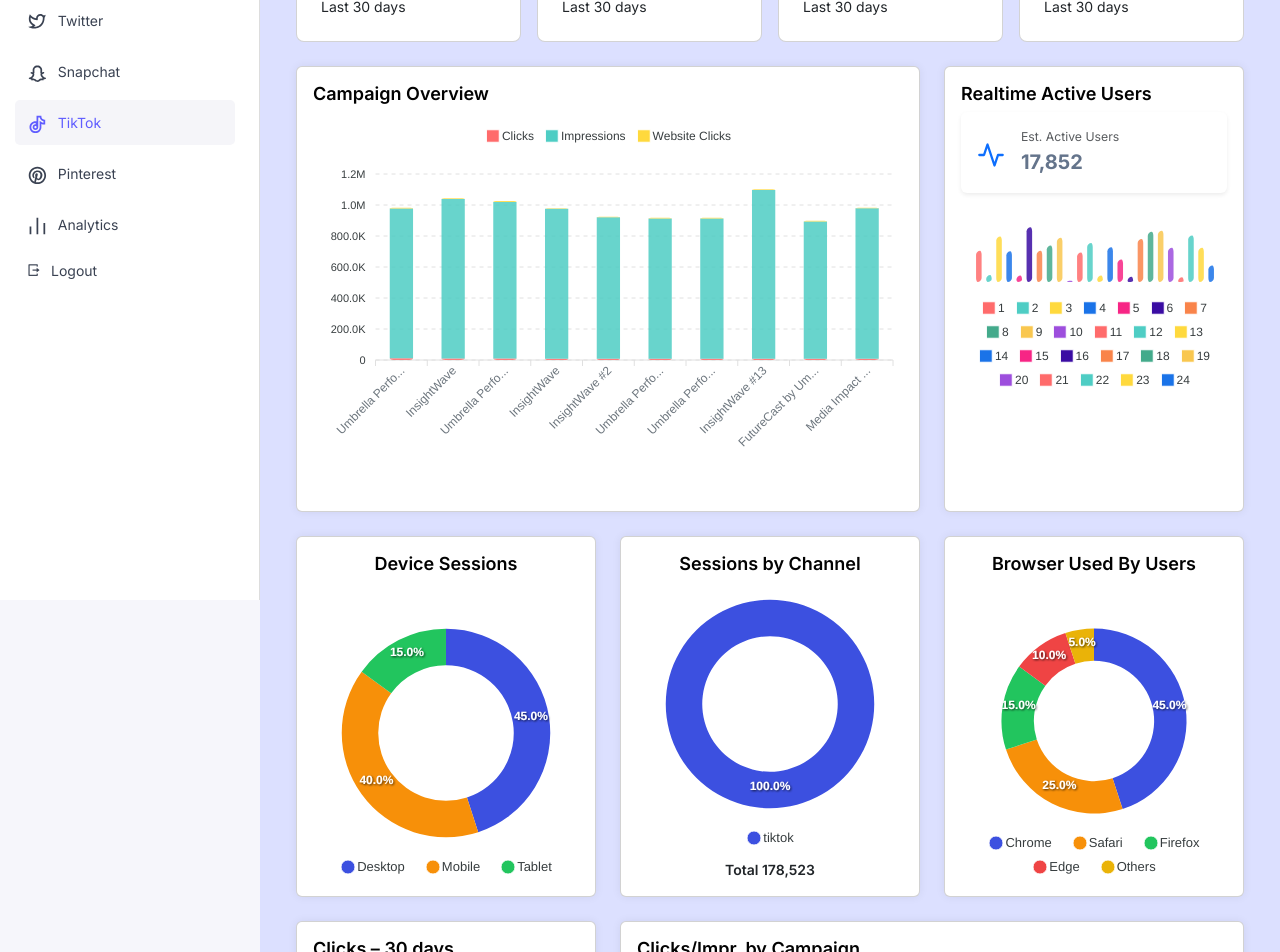
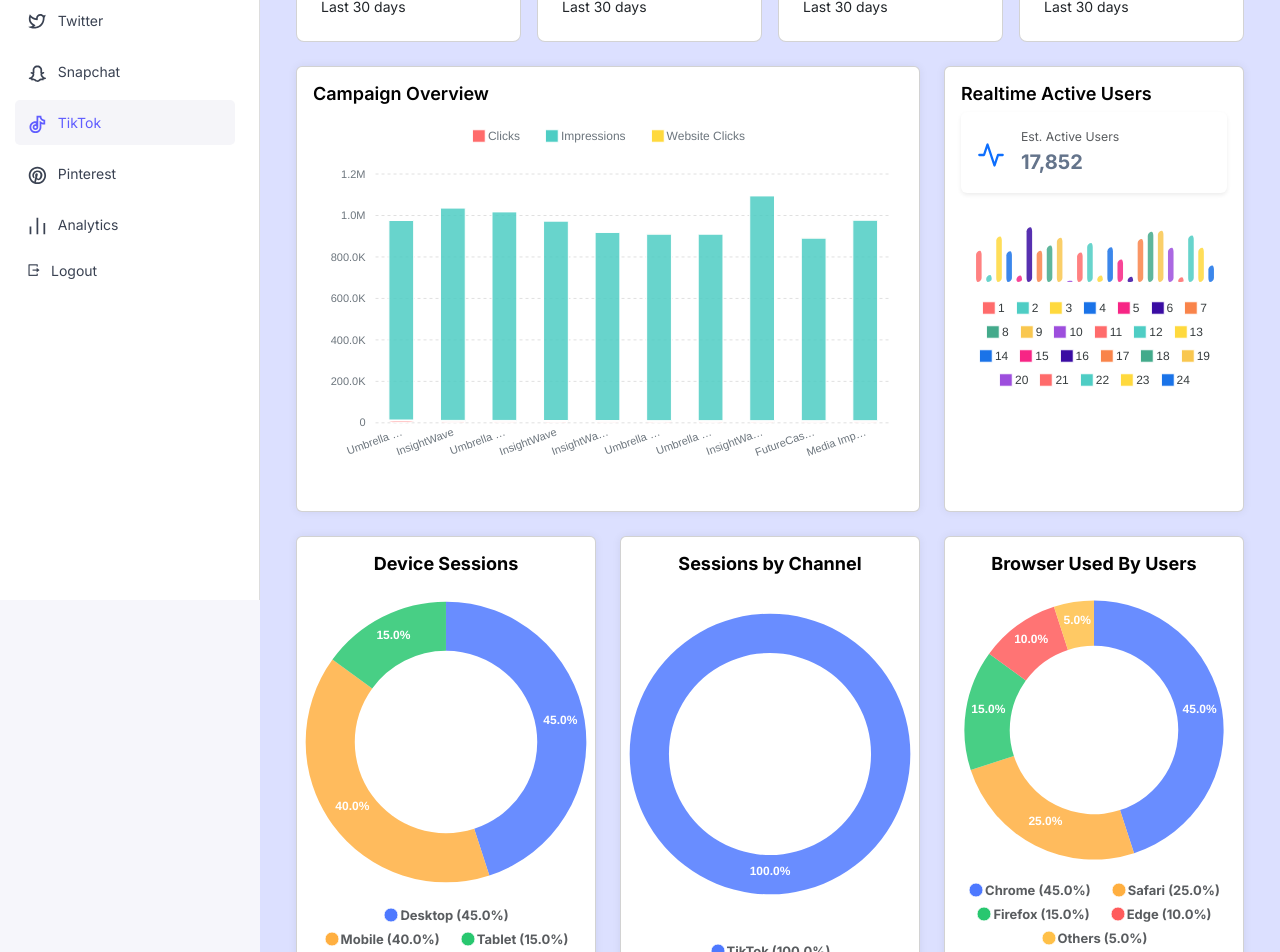
Before and after one commit to jamtechdev/mvp-test, a Next.js app: page /campaigns/tiktok in a window 1280 px wide. Shown: the part 200-1152 px from the top of the page. Built offline with nearby package versions, Linux system fonts and the light colour scheme.

Commit message:
minor changes

```diff
--- a/src/app/_components/CampaignDashboard.jsx
+++ b/src/app/_components/CampaignDashboard.jsx
@@ -94,7 +94,11 @@ export default function CampaignDashboard({ channel = "all" }) {
       : val >= 1_000
       ? (val / 1_000).toFixed(1) + "K"
       : val.toFixed(0);
-
+  const xCats = makeXAxis(campaigns); // reuse in two places
+  /* ── helper utilities (declare once near the top of the file) ── */
+  /* ── helpers (declare once) ── */
+  const shorten = (lbl) => (lbl.length > 14 ? `${lbl.slice(0, 11)}…` : lbl);
+  const pct = (val, tot) => ((val / tot) * 100).toFixed(1);
   return (
     <div className="container-fluid py-4 ">
       {/* KPI CARDS */}
@@ -197,33 +201,18 @@ export default function CampaignDashboard({ channel = "all" }) {
 
       {/* CAMPAIGN OVERVIEW + REALTIME USERS */}
       <Row className="g-4 mb-4">
-        <Col xl={8} md={12}>
-          <Card className="p-3 campign-card">
+        {/* ---------- Campaign Overview ---------- */}
+        <Col xl={8} md={12} className="d-flex">
+          <Card className="p-3 campign-card h-100 flex-fill">
             <h6 className="fw-semibold text-muted mb-3">Campaign Overview</h6>
+
+            {/* fixed-height wrapper keeps card tall even when empty */}
+            <div style={{ minHeight: 360 }}>
               {mounted && campaigns.length ? (
-              // <Chart
-              //   className="custome-width"
-              //   type="bar"
-              //   height={330}
-              //   series={[
-              //     { name: "Clicks", data: campaigns.map((r) => r.clicks) },
-              //     { name: "Impressions", data: campaigns.map((r) => r.impressions) },
-              //     { name: "Website Clicks", data: campaigns.map((r) => r.website_clicks) },
-              //   ]}
-              //   options={{
-              //     chart: { stacked: true, toolbar: { show: false } },
-              //     plotOptions: { bar: { columnWidth: "45%", borderRadius: 4 } },
-              //     dataLabels: { enabled: false },
-              //     colors: [c.blue, c.orange, c.green],
-              //     xaxis: { categories: makeXAxis(campaigns) },
-              //     yaxis: { labels: { formatter: formatCompact } },
-              //     legend: { position: "top" },
-              //   }}
-              // />
                 <Chart
-                className="custome-width"
                   type="bar"
                   height={360}
+                  className="custome-width"
                   series={[
                     { name: "Clicks", data: campaigns.map((r) => r.clicks) },
                     {
@@ -236,56 +225,85 @@ export default function CampaignDashboard({ channel = "all" }) {
                     },
                   ]}
                   options={{
-                  chart: { stacked: true, toolbar: { show: false } },
-                  plotOptions: { bar: { columnWidth: "45%", borderRadius: 4 } },
+                    chart: {
+                      stacked: true,
+                      toolbar: { show: false },
+                      foreColor: "#6c757d",
+                      animations: { easing: "easeinout", speed: 700 },
+                    },
+                    plotOptions: {
+                      bar: {
+                        columnWidth: "50%",
+                        borderRadius: 6,
+                        borderRadiusApplication: "end", // only top corners rounded
+                      },
+                    },
+                    fill: { opacity: 0.85 },
+                    stroke: { show: true, width: 1, colors: ["#fff"] },
                     dataLabels: { enabled: false },
                     colors: vibrantColors.slice(0, 3),
                     xaxis: {
-                    categories: makeXAxis(campaigns),
+                      categories: xCats,
+                      tickPlacement: "between",
+                      tickAmount: Math.min(xCats.length, 7), // ≤7 labels
                       labels: {
-                      rotate: -45, // Tilt for readability
-                      style: {
-                        fontSize: "12px",
-                        fontWeight: 500,
-                        colors: "#6c757d", // Bootstrap muted text style
+                        rotate: -20,
+                        hideOverlappingLabels: true,
+                        formatter: (val) =>
+                          val.length > 12 ? `${val.slice(0, 9)}…` : val,
+                        style: { fontSize: "11px", fontWeight: 500 },
                       },
-                      trim: true,
-                    },
-                    axisBorder: { show: true },
-                    axisTicks: { show: true },
+                      axisBorder: { show: false },
+                      axisTicks: { show: false },
                     },
                     yaxis: {
                       labels: {
                         formatter: formatCompact,
-                      style: {
-                        fontSize: "11px",
+                        style: { fontSize: "11px" },
                       },
                     },
+                    legend: {
+                      position: "top",
+                      fontSize: "12px",
+                      markers: { radius: 4 },
+                      itemMargin: { horizontal: 12 },
                     },
-                  legend: { position: "top" },
-                  tooltip: {
-                    shared: true,
-                    intersect: false,
+                    tooltip: { shared: true, intersect: false },
+                    grid: {
+                      strokeDashArray: 3,
+                      padding: { left: 12, right: 12 },
                     },
-                  grid: {
-                    strokeDashArray: 4,
+                    responsive: [
+                      {
+                        breakpoint: 1200,
+                        options: { xaxis: { labels: { rotate: -35 } } },
                       },
+                      {
+                        breakpoint: 768,
+                        options: {
+                          plotOptions: { bar: { columnWidth: "60%" } },
+                          xaxis: { labels: { show: false } },
+                        },
+                      },
+                    ],
                   }}
                 />
               ) : (
-              <div className="text-muted text-center py-5 ">
+                <div className="d-flex align-items-center justify-content-center h-100 text-muted">
                   No chart data available
                 </div>
               )}
+            </div>
           </Card>
         </Col>
+        {/* ---------- Realtime Active Users ---------- */}
+        <Col xl={4} md={12} className="d-flex">
+          <Card className="p-3 h-100 campign-card flex-fill">
+            <h6 className="fw-semibold text-muted mb-2">
+              Realtime Active Users
+            </h6>
 
-      <Col xl={4} md={12}>
-  <Card className="p-3 h-100 campign-card  fw-semibold text-muted">
-    <h6 className="fw-semibold text-muted mb-2">Realtime Active Users</h6>
-
-    {/* Stat display wrapped with muted text */}
-    <div className="text-muted  fw-semibold text-muted">
+            <div className="text-muted fw-semibold">
               <Stat
                 icon={<FiActivity />}
                 label="Est. Active Users"
@@ -296,8 +314,8 @@ export default function CampaignDashboard({ channel = "all" }) {
             {mounted && (
               <Chart
                 type="bar"
-        className="custome-width fw-semibold text-muted"
                 height={200}
+                className="custome-width"
                 series={[{ name: "PVs/sec", data: pvSeries }]}
                 options={{
                   chart: {
@@ -320,19 +338,16 @@ export default function CampaignDashboard({ channel = "all" }) {
                   },
                   yaxis: { show: false },
                   grid: { show: false },
-          tooltip: {
-            y: { formatter: (v) => v.toString() },
-          },
+                  tooltip: { y: { formatter: (v) => v.toString() } },
                 }}
               />
             )}
           </Card>
         </Col>
-
       </Row>
 
       {/* DEVICE / SESSION / BROWSER */}
-      <Row className="g-4 mb-4">
+      {/* <Row className="g-4 mb-4">
         {[
           { label: "Device Sessions", data: devicePie },
           { label: "Sessions by Channel", data: sessions },
@@ -347,7 +362,7 @@ export default function CampaignDashboard({ channel = "all" }) {
                 <Chart
 
                   type="donut"
-                  height={260}
+                  height={360}
                   series={chart.data.series}
                   options={{
                     labels: chart.data.labels,
@@ -381,8 +396,163 @@ export default function CampaignDashboard({ channel = "all" }) {
             </Card>
           </Col>
         ))}
+      </Row> */}
+      <Row className="g-4 mb-4">
+        {[
+          { label: "Device Sessions", data: devicePie },
+          { label: "Sessions by Channel", data: sessions },
+          { label: "Browser Used By Users", data: browsers },
+        ].map(({ label, data }) => {
+          const hasData = mounted && data.series.length;
+          const height = 360;
+
+          /* solid palette (works in dark & light) */
+          const colors = [
+            "#4e79ff", // blue
+            "#ffaf40", // orange
+            "#28c76f", // green
+            "#ff5b5c", // red-pink
+            "#ffc048", // yellow
+            "#9358ff", // purple  –- google-ads now shows!
+            "#20c997", // cyan
+          ];
+
+          const total = data.series.reduce((a, b) => a + b, 0);
+
+          const options = {
+            chart: {
+              animations: { easing: "easeinout", speed: 600 },
+              toolbar: { show: false },
+              foreColor: "var(--bs-body-color)", // auto-switch text colours
+            },
+            labels: data.labels.map((lbl) => {
+              const map = {
+                snapchat: "Snapchat",
+                tiktok: "TikTok",
+                pinterest: "Pinterest",
+                x: "X",
+                linkedin: "LinkedIn",
+                "google ads": "Google Ads",
+              };
+              const fixed =
+                map[lbl.toLowerCase()] ||
+                lbl.replace(/\b\w/g, (c) => c.toUpperCase());
+
+              return shorten(fixed); // still trims to 14 chars max
+            }),
+
+            legend: {
+              position: "bottom",
+              horizontalAlign: "center",
+              fontSize: "13px",
+              itemMargin: { horizontal: 10, vertical: 4 },
+              markers: { width: 10, height: 10, radius: 2 },
+              formatter: (name, opts) => {
+                const percent = (
+                  (opts.w.globals.series[opts.seriesIndex] / total) *
+                  100
+                ).toFixed(1);
+                return `<span class="fw-bold text-muted">${name} (${percent}%)</span>`;
+              },
+            },
+
+            colors,
+            stroke: { show: false },
+            fill: { opacity: 0.92 },
+            legend: {
+              position: "bottom",
+              horizontalAlign: "center",
+              fontSize: "13px",
+              itemMargin: { horizontal: 10, vertical: 4 },
+              markers: { width: 10, height: 10, radius: 2 },
+              formatter: (name, opts) => {
+                const percent = (
+                  (opts.w.globals.series[opts.seriesIndex] / total) *
+                  100
+                ).toFixed(1);
+                return `<span class="fw-bold text-muted">${name} (${percent}%)</span>`;
+              },
+            },
+            dataLabels: {
+              enabled: true,
+              formatter: (v) => `${v.toFixed(1)}%`,
+              dropShadow: { enabled: false },
+              style: { fontWeight: 700 }, // fw-bold inside the slices
+            },
+            tooltip: { y: { formatter: (v) => `${v.toFixed(1)}%` } },
+            states: {
+              hover: { filter: { type: "darken", value: 0.8 } },
+              active: { filter: { type: "none" } },
+            },
+            responsive: [
+              { breakpoint: 576, options: { legend: { show: false } } },
+            ],
+          };
+
+          /* centre-label only for Sessions-by-Channel */
+          if (label === "Sessions by Channel") {
+            options.plotOptions = {
+              pie: {
+                donut: {
+                  size: "72%",
+                  name: {
+                    show: true,
+                    offsetY: -12,
+                    fontSize: "0.8rem",
+                    className: "text-muted fw-bold",
+                  },
+                  value: {
+                    show: true,
+                    fontSize: "1.25rem",
+                    className: "fw-bold",
+                    formatter: () => total.toLocaleString(),
+                  },
+                  total: {
+                    show: true,
+                    showAlways: true,
+                    fontSize: "0.8rem",
+                    label: "Total",
+                    className: "text-muted fw-bold",
+                    formatter: () => total.toLocaleString(),
+                  },
+                },
+              },
+            };
+          }
+
+          return (
+            <Col md={4} key={label}>
+              <Card className="p-3 h-100 d-flex flex-column campign-card">
+                {/* <h6 className="mb-3 fw-semibold text-muted text-center">
+                  {label}
+                </h6> */}
+                <h6 className="mb-3 fw-bold text-muted text-center">{label}</h6>
+
+                <div
+                  className="flex-grow-1 d-flex align-items-center justify-content-center"
+                  style={{ minHeight: height }}
+                >
+                  {hasData ? (
+                    <Chart
+                      type="donut"
+                      height={height}
+                      series={data.series}
+                      options={options}
+                    />
+                  ) : (
+                    <div className="empty-state w-100 h-100 d-flex flex-column align-items-center justify-content-center text-center">
+                      <FiPieChart size={38} className="text-primary mb-2" />
+                      <span className="small text-muted">
+                        No data available
+                      </span>
+                    </div>
+                  )}
+                </div>
+              </Card>
+            </Col>
+          );
+        })}
       </Row>
-
       {/* TRENDS & TABLES */}
       <Row className="g-4 mb-4">
         <Col xl={4} md={12}>
```
Lines whose indentation alone changed are shown as unchanged.
